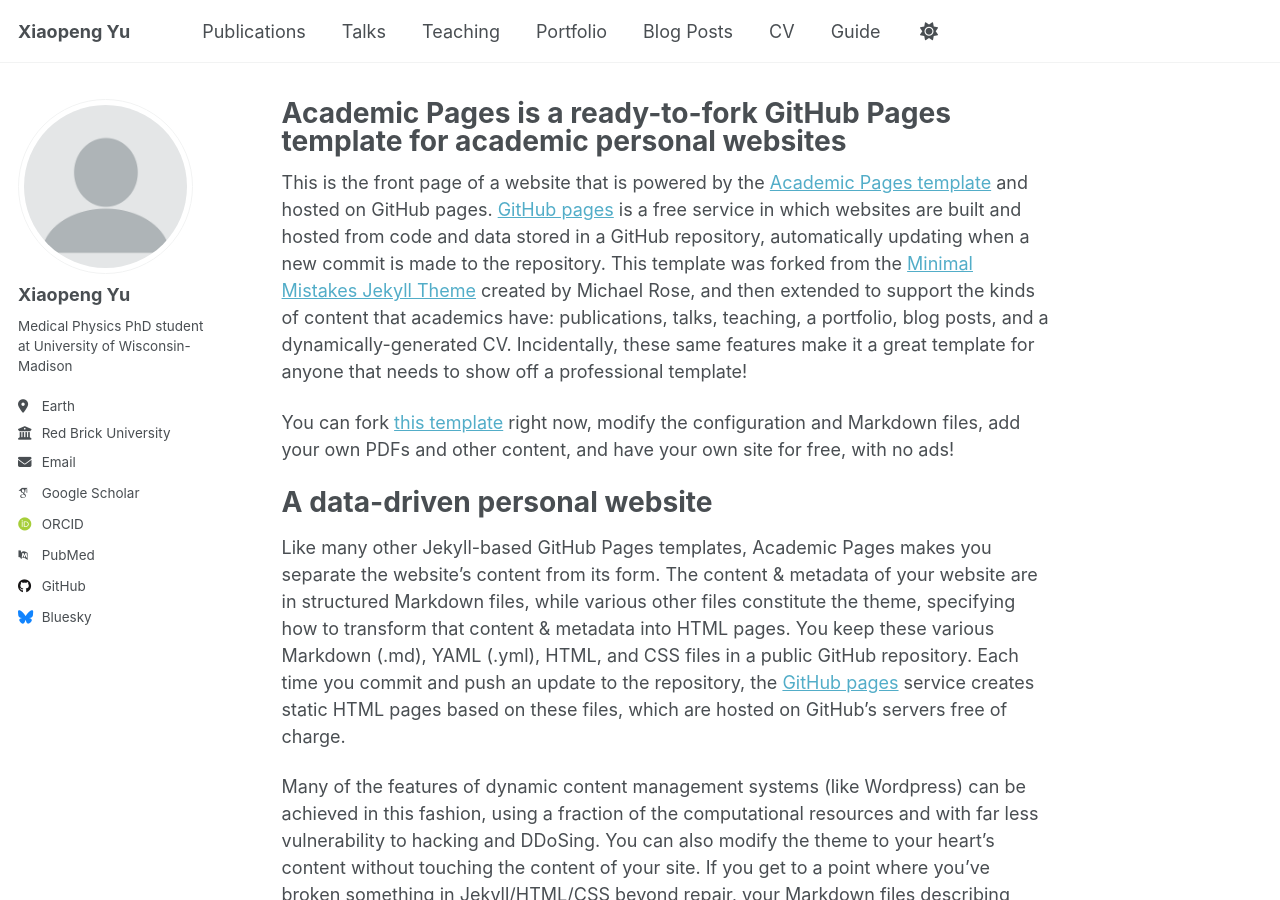
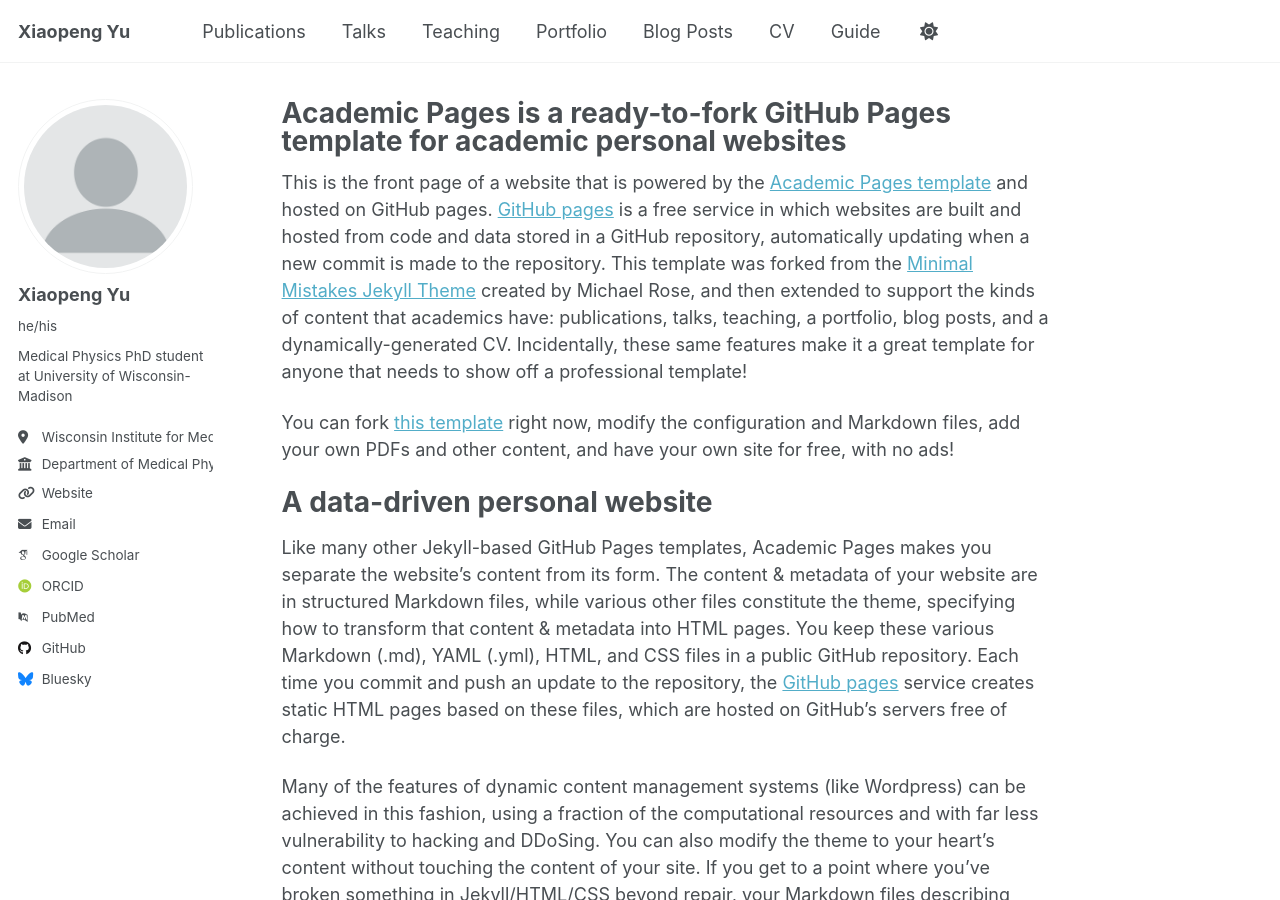
Before and after one commit to xp1999/xp1999.github.io, a Jekyll site: the page built from _pages/about.md, in a window 1280 px wide and 900 px high. Built offline with Jekyll 4.4.1, drawn with Linux system fonts in a browser that asks for light colours; some web fonts are replaced; a script that is not in the unit is left out.

Commit message:
Update _config.yml

```diff
--- a/_config.yml
+++ b/_config.yml
@@ -24,12 +24,12 @@ author:
   # Biographic information
   avatar           : "profile.png"
   name             : "Xiaopeng Yu"
-  pronouns         : # example: "she/her"
+  pronouns         : "he/his"# example: "she/her"
   bio              : "Medical Physics PhD student at University of Wisconsin-Madison"
-  location         : "Earth"
-  employer         : "Red Brick University"
-  uri              : # URL
-  email            : "none@example.org"
+  location         : "Wisconsin Institute for Medical Research"
+  employer         : "Department of Medical Physics, University of Wisconsin-Madison"
+  uri              : "https://medphysics.wisc.edu/"# URL
+  email            : "xyu453@wisc.edu"
 
   # Academic websites
   academia         : # URL
```
